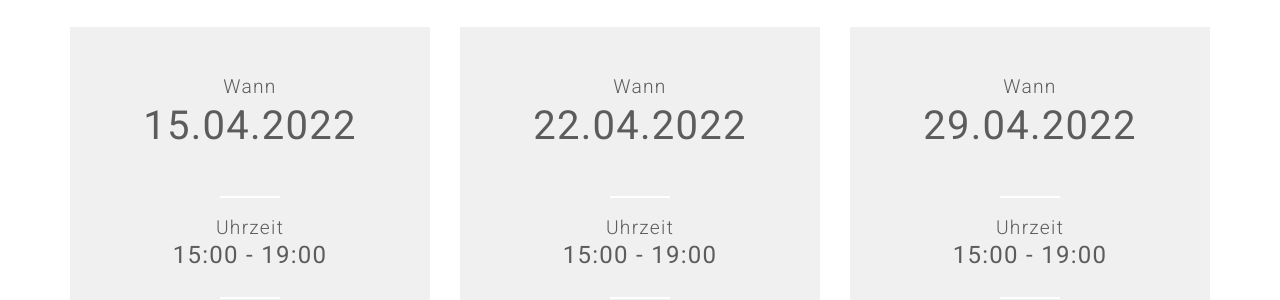
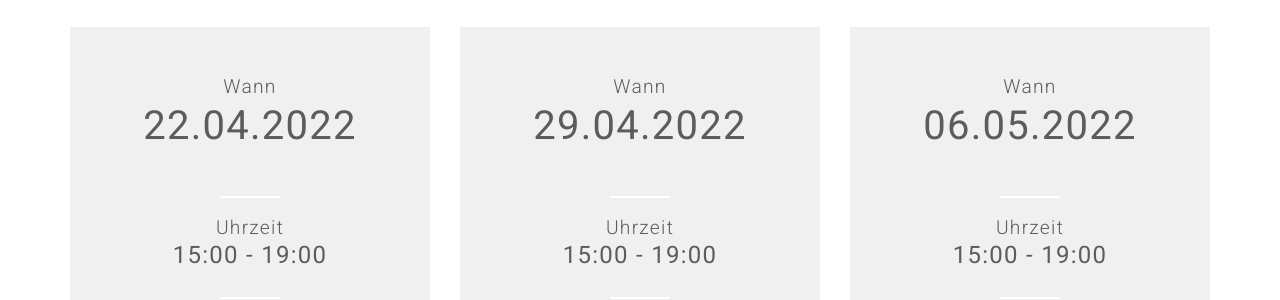
Before and after one commit to coderdojo-wien/coderdojo-wien.github.io, a Jekyll site: the page built from index.html, in a window 1280 px wide and 900 px high, scrolled down 3869 px. Shown: the part 185-485 px from the top of the window. Built offline with Jekyll 4.4.1, drawn with Linux system fonts in a browser that asks for light colours; nearby versions of some CDN libraries; comment, search, counter and statistics services are not loaded; some of the changed lines change nothing that is shown; some of the changed text lies outside the part shown.

Commit message:
Update events.yml

```diff
--- a/_data/events.yml
+++ b/_data/events.yml
@@ -3,16 +3,6 @@ title: "Termine"
 description: "Ein Anmeldung ist für die Teilnahme an den online CoderDojos nicht erforderlich. Das genaue Workshopprogramm mit den Teilnahmelinks finden sie in unserem aktuellen Newsletter, der jeweils bis spätestens den Tag davor versendet wird und auf unserer Hompepage https://www.facebook.com/coderdojowien. </br><b>Für die Teilnahme an offline CoderDojos ist unbedingt eine Anmeldung erforderlich!</b>"
 
 events-list:
-- event-date: 15.04.2022
-  event-time: 15:00 - 19:00
-  event-startdate: 2022-04-15T15:00:00+0100
-  event-enddate: 2022-04-15T19:00:00+0100
-  event-name: Online CoderDojo
-  event-type: Online
-  event-place: Online Dojo
-  event-place-name: Online
-  event-url: "https://linz.coderdojo.net/termine/"
-
 - event-date: 22.04.2022
   event-time: 15:00 - 19:00
   event-startdate: 2022-04-22T15:00:00+0100
@@ -33,6 +23,16 @@ events-list:
   event-place-name: Online
   event-url: "https://linz.coderdojo.net/termine/"
 
+- event-date: 06.05.2022
+  event-time: 15:00 - 19:00
+  event-startdate: 2022-05-06T15:00:00+0100
+  event-enddate: 2022-05-06T19:00:00+0100
+  event-name: Online CoderDojo
+  event-type: Online
+  event-place: Online Dojo
+  event-place-name: Online
+  event-url: "https://linz.coderdojo.net/termine/"
+
 # - event-date: 17.01.2022
 #   event-time: 15:00 - 19:00
 #   event-startdate: 2022-01-17T15:00:00+0100
```
